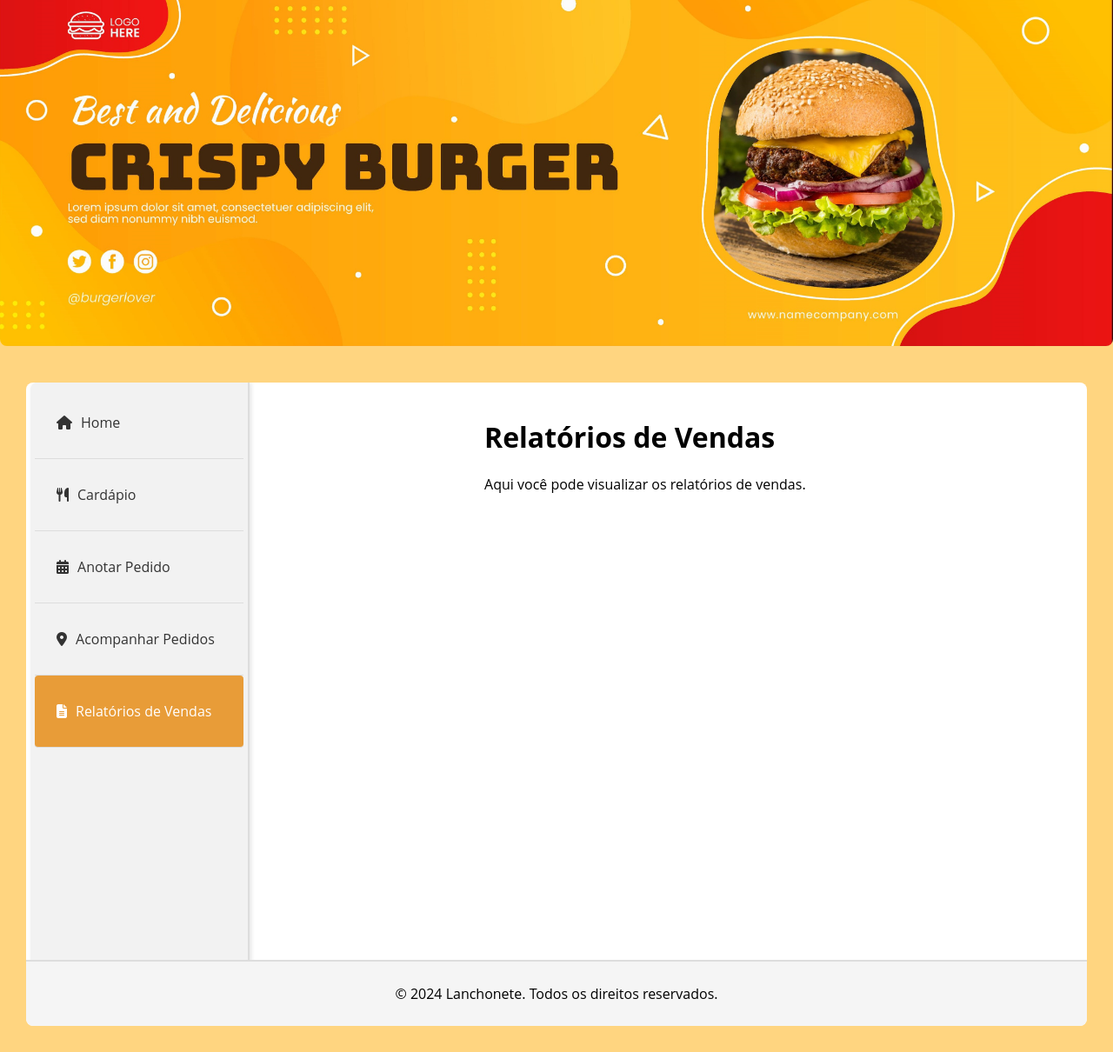
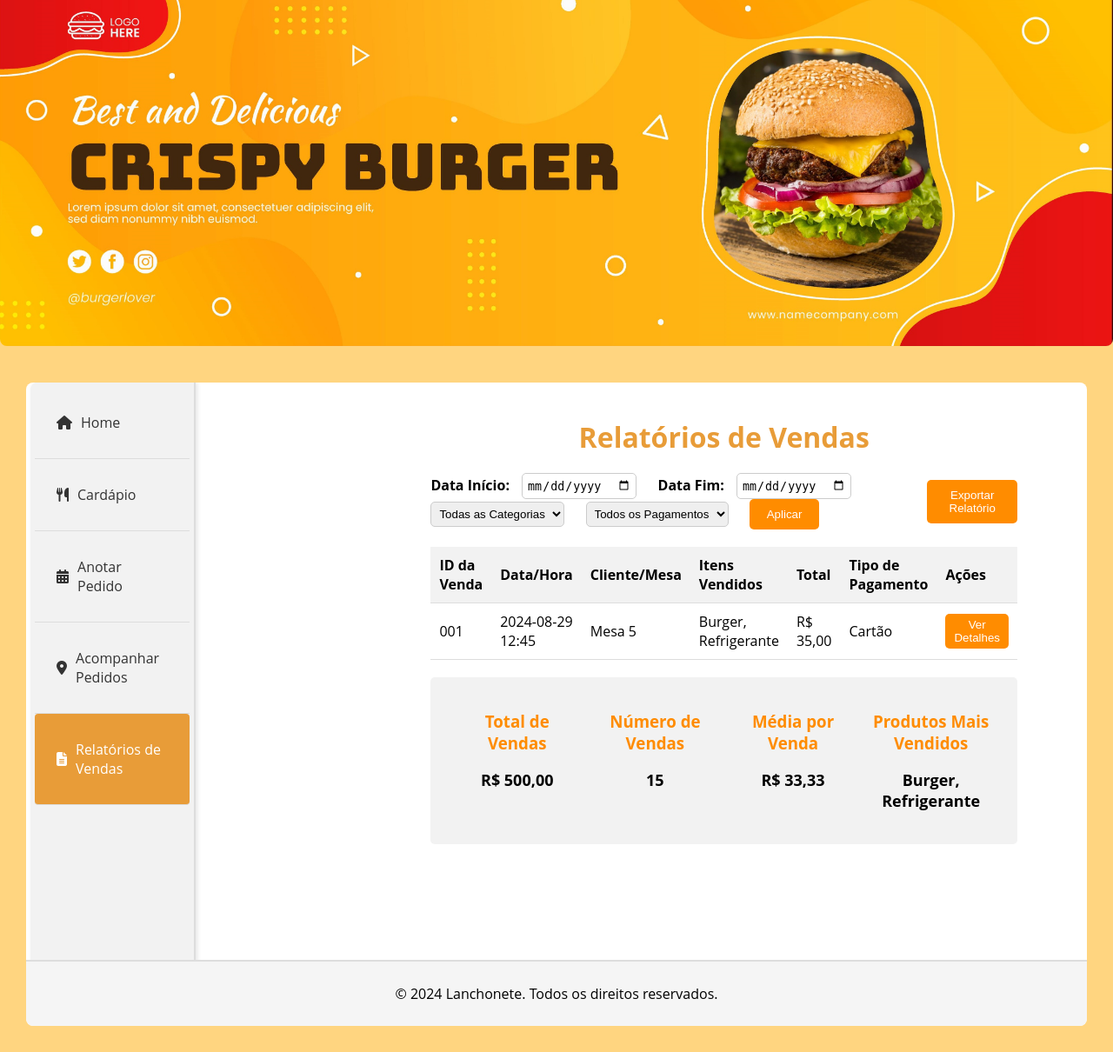
Before and after one commit to JMateusBarbosa/Lanchonete, a Flask app: page /relatorios_vendas in a window 1280 px wide. Shown: the whole page at 87% size. Run offline with Flask 3, Linux system fonts and the light colour scheme; some libraries are stand-ins or nearby versions.

Commit message:
Front Tela Relatorios de Vendas

```diff
--- /dev/null
+++ b/app/static/css/relatorios_vendas.css
@@ -0,0 +1,111 @@
+/* Estilo do título da página */
+.page-title {
+    text-align: center;
+    color: #e89c38;
+    margin-bottom: 20px;
+    font-size: 2em;
+    font-weight: bold;
+}
+
+.barra-ferramentas {
+    display: flex;
+    justify-content: space-between;
+    align-items: center;
+    margin-bottom: 20px;
+}
+
+.barra-ferramentas .filtros label {
+    margin-right: 10px;
+    font-weight: bold;
+}
+
+.barra-ferramentas .filtros input,
+.barra-ferramentas .filtros select {
+    margin-right: 20px;
+    padding: 5px;
+    border: 1px solid #ccc;
+    border-radius: 5px;
+}
+.barra-ferramentas .botao-aplicar {
+    padding: 10px 20px;
+    background-color: #ff8c00;
+    color: white;
+    border: none;
+    border-radius: 5px;
+    cursor: pointer;
+    margin-right: 10px;
+}
+
+.barra-ferramentas .botao-aplicar:hover {
+    background-color: #e67e00;
+}
+.barra-ferramentas .botao-exportar {
+    padding: 10px 20px;
+    background-color: #ff8c00;
+    color: white;
+    border: none;
+    border-radius: 5px;
+    cursor: pointer;
+}
+
+.barra-ferramentas .botao-exportar:hover {
+    background-color: #e67e00;
+}
+
+.tabela-relatorio table {
+    width: 100%;
+    border-collapse: collapse;
+    margin-bottom: 20px;
+}
+
+.tabela-relatorio table thead {
+    background-color: #f2f2f2;
+}
+
+.tabela-relatorio table th,
+.tabela-relatorio table td {
+    padding: 10px;
+    text-align: left;
+    border-bottom: 1px solid #ddd;
+}
+
+.tabela-relatorio table tr:hover {
+    background-color: #f9f9f9;
+}
+
+.tabela-relatorio .ver-detalhes {
+    padding: 5px 10px;
+    background-color: #ff8c00;
+    color: white;
+    border: none;
+    border-radius: 5px;
+    cursor: pointer;
+}
+
+.tabela-relatorio .ver-detalhes:hover {
+    background-color: #e67e00;
+}
+
+.resumo-financeiro {
+    display: flex;
+    justify-content: space-between;
+    padding: 20px;
+    background-color: #f2f2f2;
+    border-radius: 5px;
+}
+
+.resumo-financeiro .resumo-item {
+    text-align: center;
+    flex: 1;
+    margin: 0 10px;
+}
+
+.resumo-financeiro .resumo-item h3 {
+    margin-bottom: 10px;
+    color: #ff8c00;
+}
+
+.resumo-financeiro .resumo-item p {
+    font-size: 18px;
+    font-weight: bold;
+}
--- a/app/templates/relatorios_vendas.html
+++ b/app/templates/relatorios_vendas.html
@@ -2,8 +2,89 @@
 
 {% block title %}Relatórios de Vendas{% endblock %}
 
+{% block additional_css %}
+<link rel="stylesheet" href="{{ url_for('static', filename='css/relatorios_vendas.css') }}">
+{% endblock %}
+
 {% block content %}
-<h1>Relatórios de Vendas</h1>
-<p>Aqui você pode visualizar os relatórios de vendas.</p>
-<!-- Conteúdo adicional específico para relatórios de vendas -->
+<h1 class="page-title">Relatórios de Vendas</h1>
+<div class="relatorio-container">
+    <!-- Barra de Ferramentas Superior -->
+    <div class="barra-ferramentas">
+        <div class="filtros">
+            <label for="data-inicio">Data Início:</label>
+            <input type="date" id="data-inicio" name="data-inicio">
+
+            <label for="data-fim">Data Fim:</label>
+            <input type="date" id="data-fim" name="data-fim">
+
+            <select id="categoria-produto">
+                <option value="todas">Todas as Categorias</option>
+                <option value="bebidas">Bebidas</option>
+                <option value="lanches">Lanches</option>
+                <option value="sobremesas">Sobremesas</option>
+            </select>
+
+            <select id="tipo-pagamento">
+                <option value="todos">Todos os Pagamentos</option>
+                <option value="dinheiro">Dinheiro</option>
+                <option value="cartao">Cartão</option>
+                <option value="cartao">PIX</option>
+            </select>
+            <button class="botao-aplicar">Aplicar</button>
+        </div>
+
+        <button class="botao-exportar">Exportar Relatório</button>
+    </div>
+
+    <!-- Tabela de Relatório de Vendas -->
+    <div class="tabela-relatorio">
+        <table>
+            <thead>
+                <tr>
+                    <th>ID da Venda</th>
+                    <th>Data/Hora</th>
+                    <th>Cliente/Mesa</th>
+                    <th>Itens Vendidos</th>
+                    <th>Total</th>
+                    <th>Tipo de Pagamento</th>
+                    <th>Ações</th>
+                </tr>
+            </thead>
+            <tbody>
+                <!-- Exemplo de linha de venda -->
+                <tr>
+                    <td>001</td>
+                    <td>2024-08-29 12:45</td>
+                    <td>Mesa 5</td>
+                    <td>Burger, Refrigerante</td>
+                    <td>R$ 35,00</td>
+                    <td>Cartão</td>
+                    <td><button class="ver-detalhes">Ver Detalhes</button></td>
+                </tr>
+                <!-- Mais linhas de exemplo -->
+            </tbody>
+        </table>
+    </div>
+
+    <!-- Resumo Financeiro -->
+    <div class="resumo-financeiro">
+        <div class="resumo-item">
+            <h3>Total de Vendas</h3>
+            <p>R$ 500,00</p>
+        </div>
+        <div class="resumo-item">
+            <h3>Número de Vendas</h3>
+            <p>15</p>
+        </div>
+        <div class="resumo-item">
+            <h3>Média por Venda</h3>
+            <p>R$ 33,33</p>
+        </div>
+        <div class="resumo-item">
+            <h3>Produtos Mais Vendidos</h3>
+            <p>Burger, Refrigerante</p>
+        </div>
+    </div>
+</div>
 {% endblock %}
```
Also changed, not shown: app/static/css/acompanhar_pedidos.css (+3 -4 lines), app/static/css/cardapio.css (+17 -2 lines).
